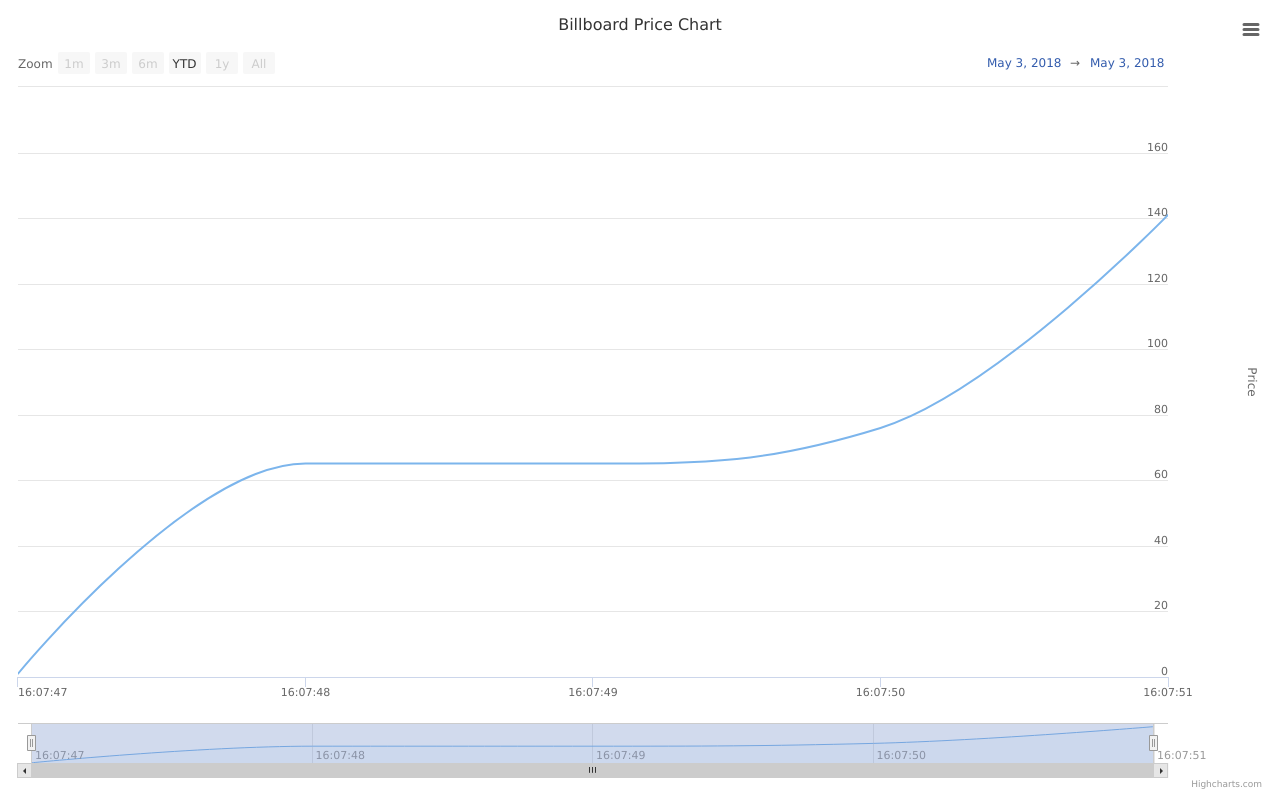
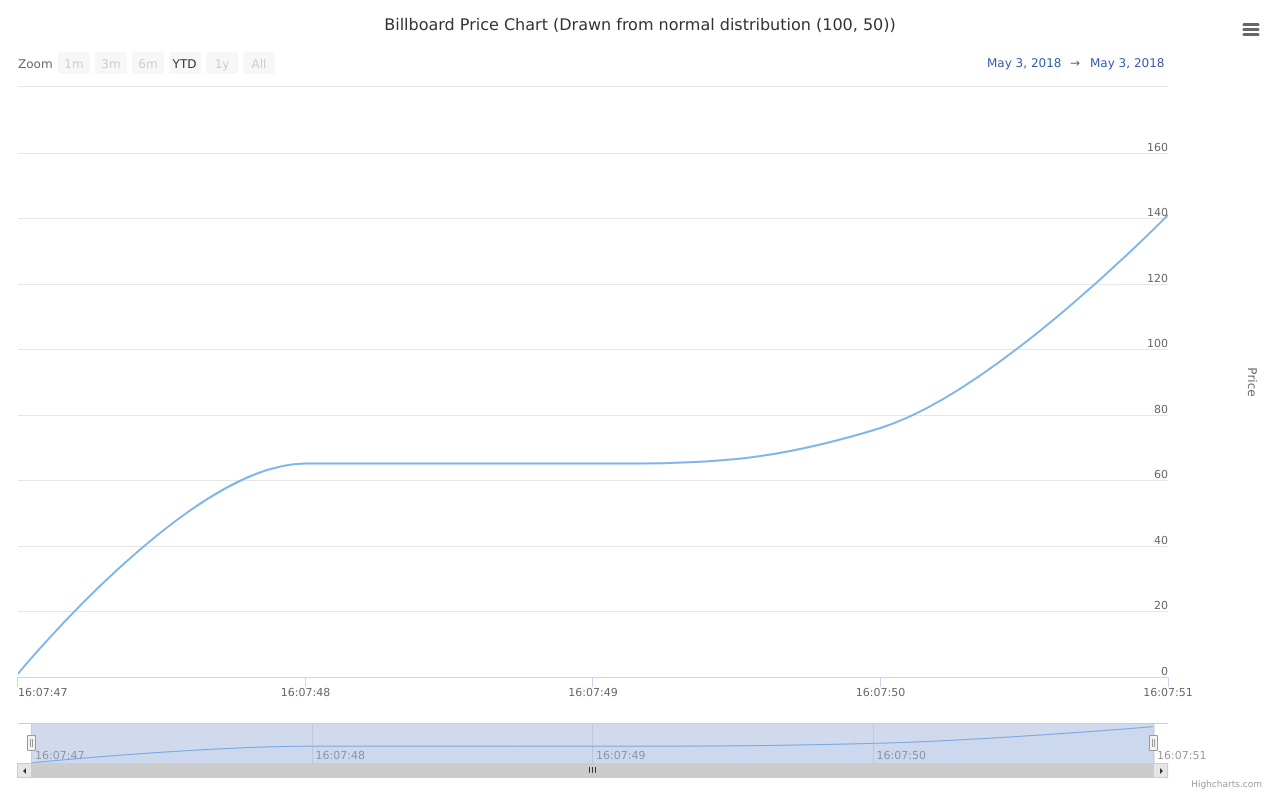
Before and after one commit to Pylonight/DigitalAssetsLeasingAutomation, a plain HTML site: page docs/index.html in a window 1280 px wide. Drawn offline with nearby package versions, Linux system fonts and the light colour scheme.

Commit message:
Add title description

```diff
--- a/docs/index.html
+++ b/docs/index.html
@@ -21,7 +21,7 @@ $(function() {
 			}
 		},
 		title: {
-			text: 'Billboard Price Chart'
+			text: 'Billboard Price Chart (Drawn from normal distribution (100, 50))'
 		},
 		xAxis: {
 			type: 'datetime',
```
